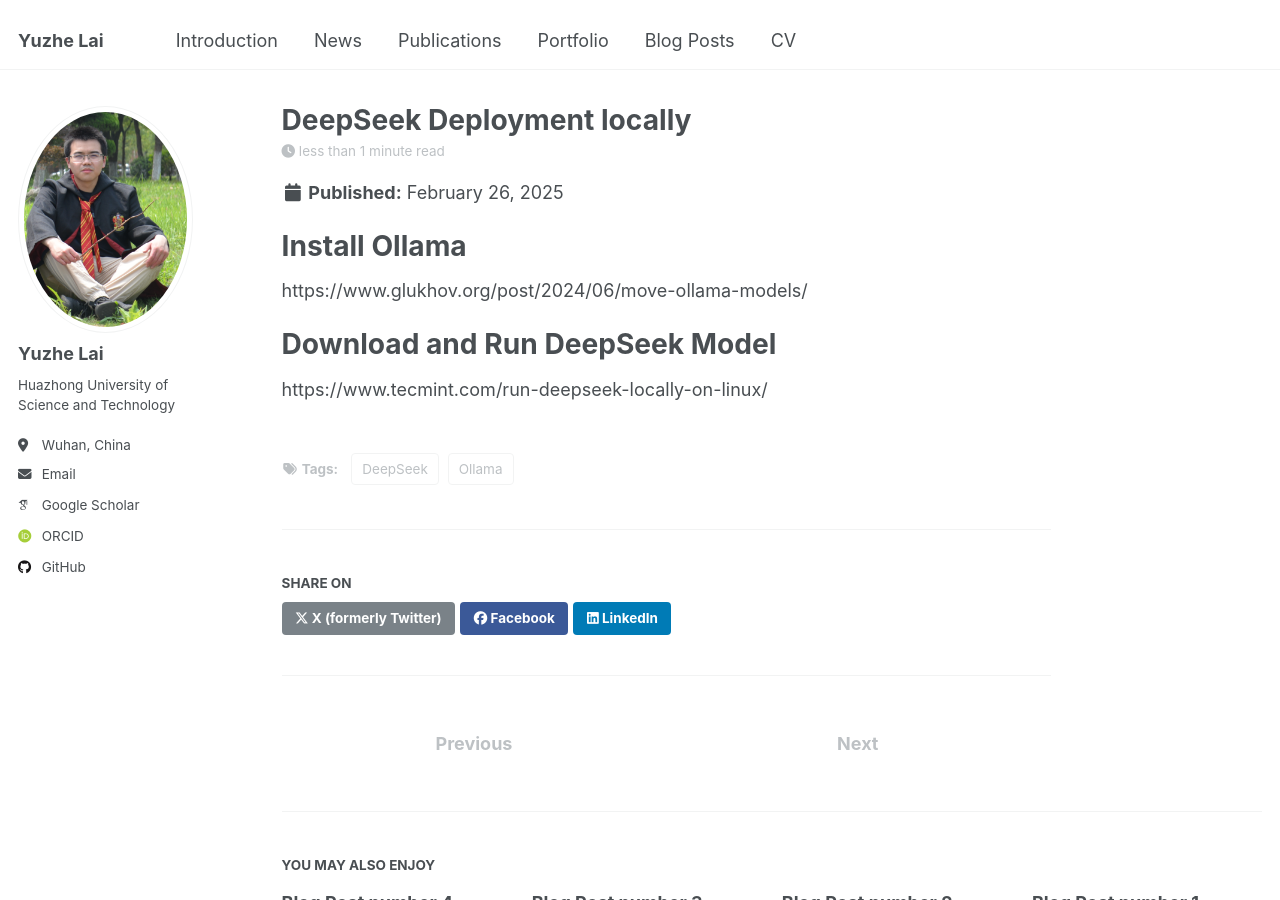
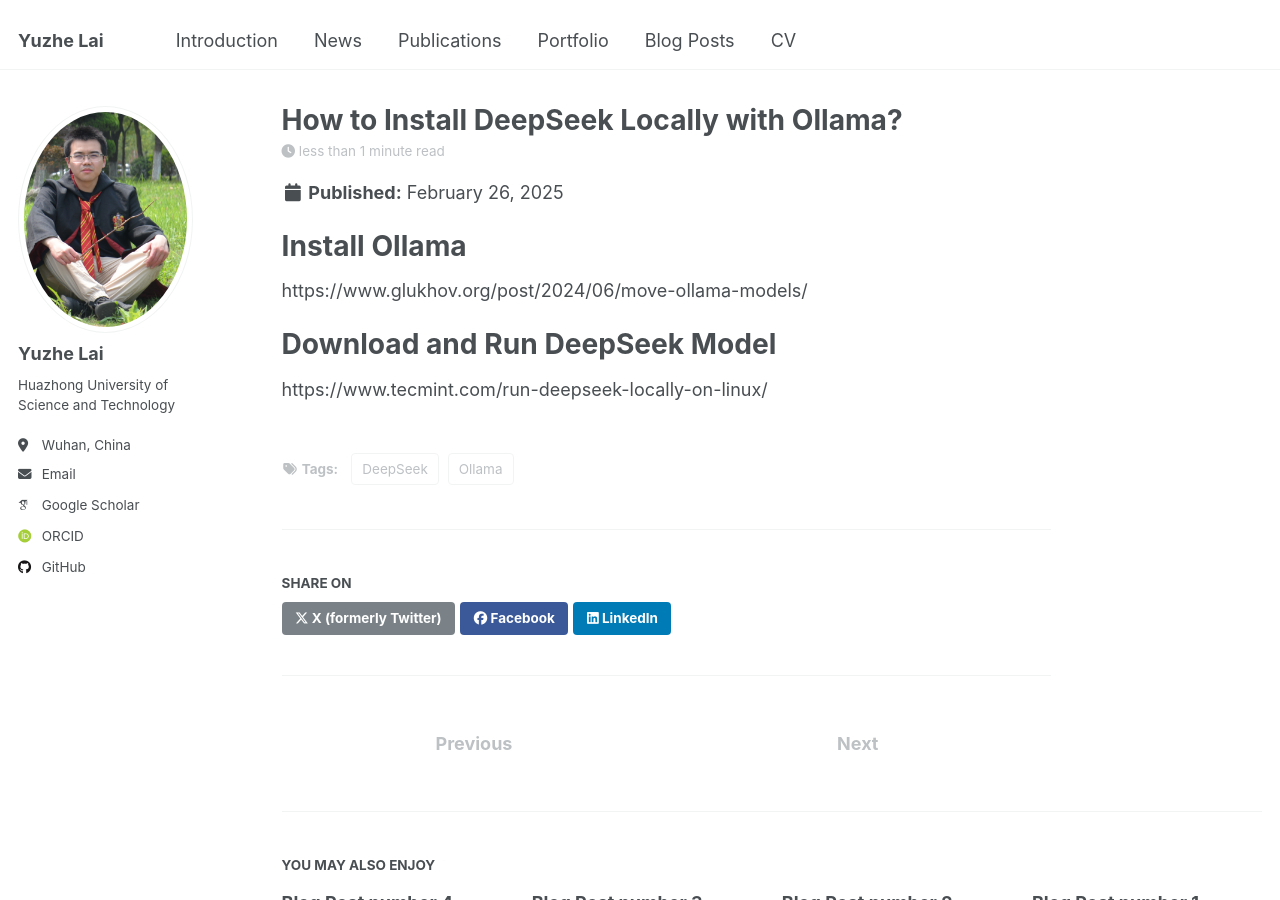
Before and after one commit to plague155/plague155.github.io, a Jekyll site: the page built from _posts/2199-01-01-future-post.md, in a window 1280 px wide and 900 px high. Built offline with Jekyll 4.4.1, drawn with Linux system fonts in a browser that asks for light colours; some web fonts are replaced.

Commit message:
Update 2199-01-01-future-post.md

```diff
--- a/_posts/2199-01-01-future-post.md
+++ b/_posts/2199-01-01-future-post.md
@@ -1,5 +1,5 @@
 ---
-title: 'DeepSeek Deployment locally'
+title: 'How to Install DeepSeek Locally with Ollama?'
 date: 2025-02-26
 permalink: /posts/2012/08/blog-post-4/
 tags:
```
